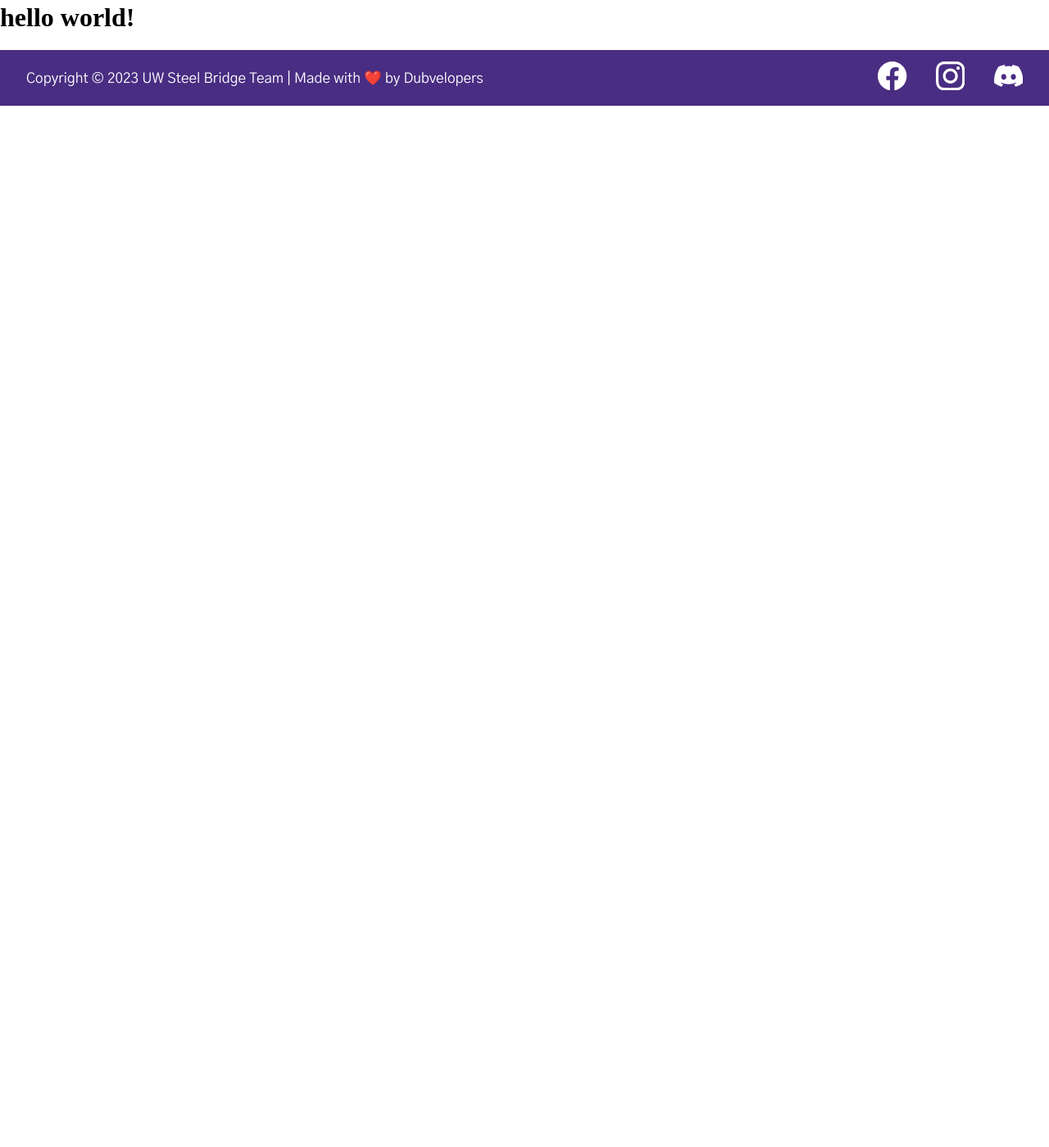
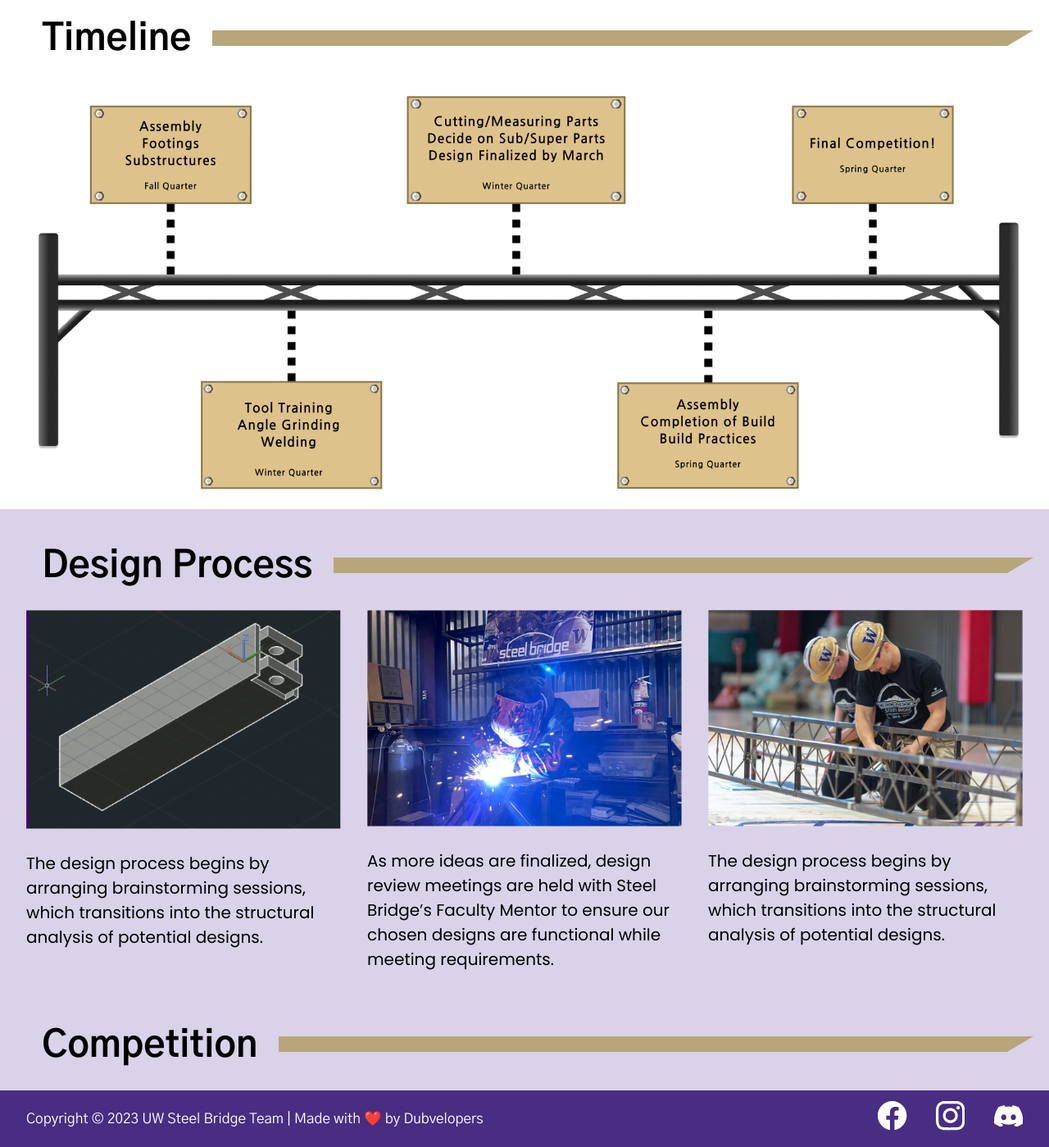
Before and after one commit to webimpactuw/Steel-Bridge, a plain HTML site: page bridge.html in a window 1280 px wide. Shown: the part 870-2269 px from the top of the page at 82% size. Before the commit the page ends 999 px from the top, so only its background shows below. Drawn offline with Linux system fonts and the light colour scheme.

Commit message:
working on bridge

```diff
--- /dev/null
+++ b/bridge.css
@@ -0,0 +1,74 @@
+body {
+  font-family: 'Gothic A1', sans-serif;
+  font-family: 'Hind', sans-serif;
+  font-family: 'Inter', sans-serif;
+  font-family: 'Poppins', sans-serif;
+  /* font-weight: 400; */
+}
+
+#timeline {
+  width: 100%;
+}
+
+#design-process {
+  padding-top: 0.25%;
+  background-color: #DAD2E9;
+  padding-bottom: 0.1%;
+}
+
+#design-process > div {
+  display: flex;
+  justify-content: space-evenly;
+  align-items: flex-start;
+  flex-wrap: wrap;
+  /* font-size: 39pt; */
+}
+
+#design-process img {
+  width: 30vw;
+}
+
+#design-process p {
+  font-size: 1.25em;
+  width: 30vw;
+}
+
+
+
+
+#competition {
+  padding-top: 0.25%;
+  background-color: #DAD2E9;
+  padding-bottom: 0.1%;
+}
+
+#competition > div {
+  display: flex;
+  justify-content: space-evenly;
+  align-items: flex-start;
+  flex-wrap: wrap;
+  /* font-size: 39pt; */
+}
+
+#competition > div > div {
+  display: flex;
+  flex-direction: row;
+  justify-content: space-around;
+  align-items: center;
+  width: 100%;
+
+}
+
+#competition img {
+  object-fit: cover;
+  width: 40vmax;
+  height: 30vmax;
+  aspect-ratio: 16/9;
+}
+
+#competition p {
+
+  font-size: 1vmax;
+  width: 40vw;
+  /* height: 30vw; */
+}
--- a/bridge.html
+++ b/bridge.html
@@ -8,6 +8,7 @@
     <link href="https://fonts.googleapis.com/css2?family=Gothic+A1:wght@200;400;700&family=Hind:wght@300;400;500;600;700&family=Inter:wght@100;200;300;400;500;600&family=Poppins:wght@100;200;400;500;600;700&display=swap" rel="stylesheet">
     <link href="img/favicon.ico" rel="icon"/>
     <link rel="stylesheet" href="style.css">
+    <link rel="stylesheet" href="bridge.css">
     <!-- <script type="module" src="index.js"></script>  put your new js file here-->
 </head>
 <body>
@@ -34,7 +35,40 @@
       </div>
     </div>
   </div>
-  <h1>hello world!</h1>
+  <div>
+    <h3 class="title"><span>Timeline</span></h3>
+    <img id="timeline" src="img/timeline.png" alt="timeline">
+  </div>
+  <div id="design-process">
+    <h3 class="title"><span>Design Process</span></h3>
+    <div>
+      <div>
+        <img src="img/design-picture-1.png">
+        <p>
+          The design process begins by arranging brainstorming sessions,
+          which transitions into the structural analysis of potential designs.
+        </p>
+      </div>
+      <div>
+        <img src="img/design-picture-2.png">
+        <p>
+          As more ideas are finalized, design review meetings are held with Steel Bridge’s Faculty Mentor to ensure our chosen designs are functional while meeting requirements.
+        </p>
+        </div>
+      <div>
+        <img src="img/design-picture-3.png">
+        <p>
+          The design process begins by arranging brainstorming sessions,
+          which transitions into the structural analysis of potential designs.
+        </p>
+      </div>
+    </div>
+  </div>
+  <div id="competition">
+    <h3 class="title"><span>Competition</span></h3>
+    <div>
+    </div>
+  </div>
 
 
 
```
Also changed, not shown: team.html (+1 -1 lines), img/competition-picture-1.png (added), img/competition-picture-2.png (added), img/competition-picture-3.png (added), img/design-picture-1.png (added), img/design-picture-2.png (added), img/design-picture-3.png (added), img/timeline.png (added), 2 other files.
